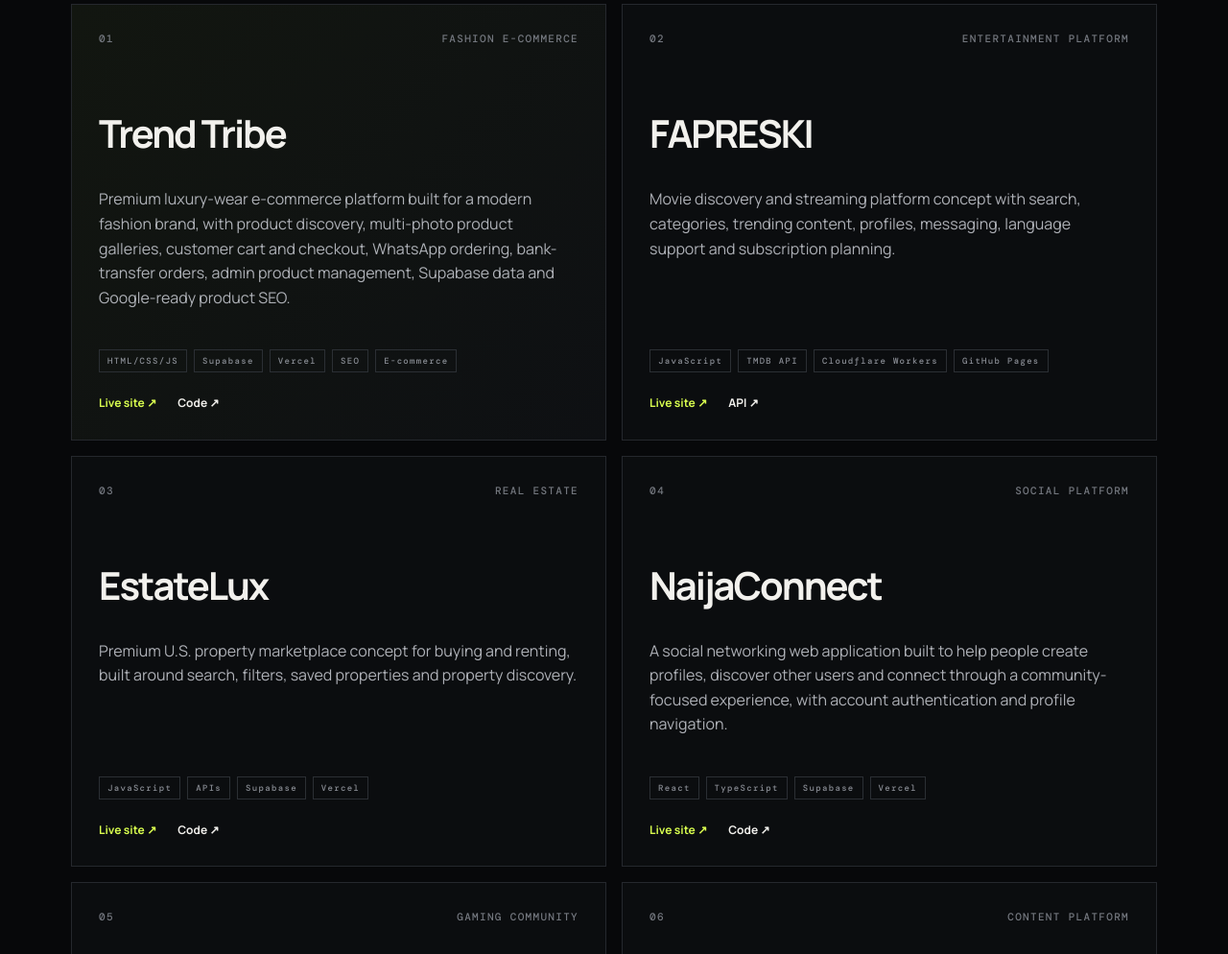
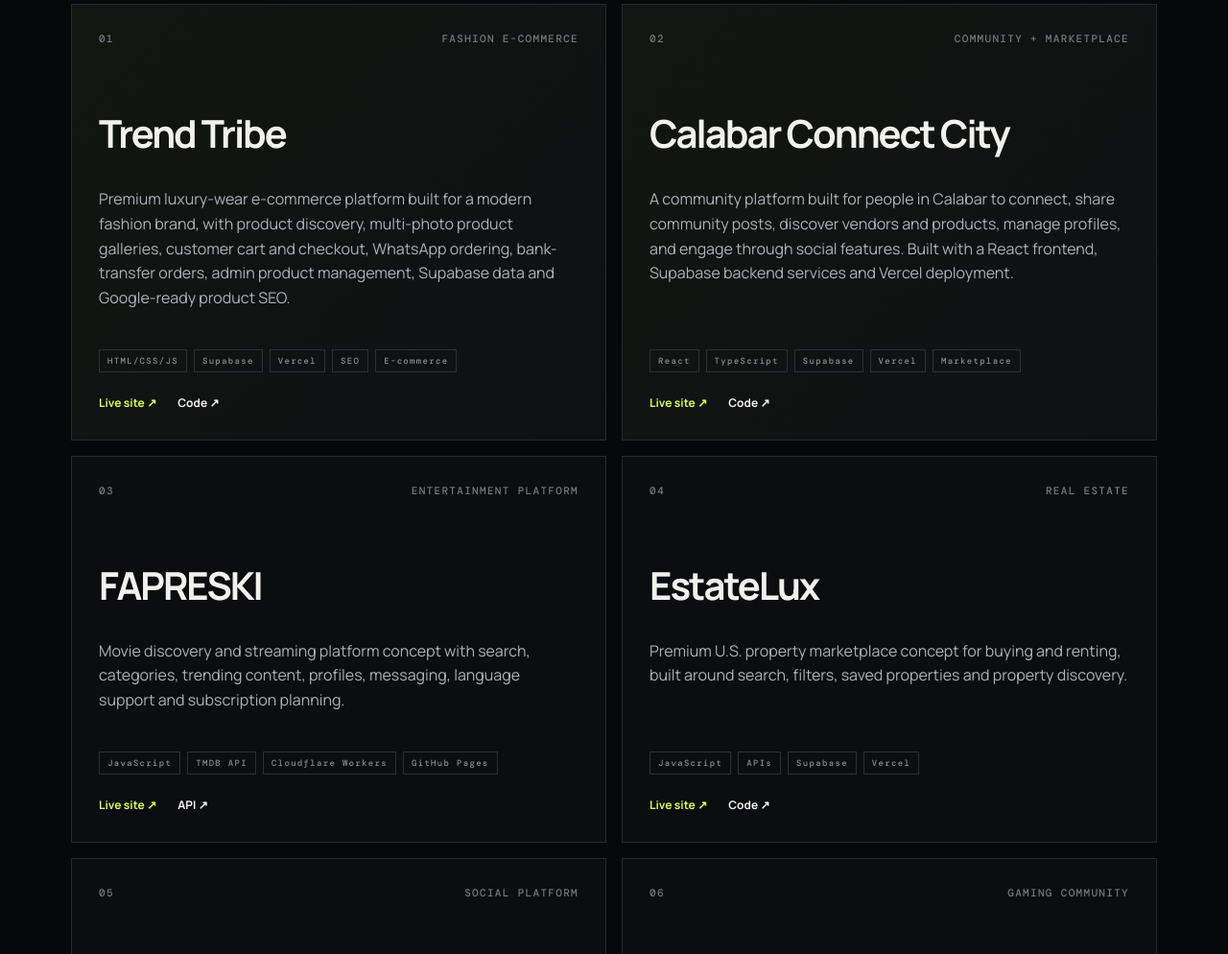
Before and after one commit to princewillobongha/topboy-travis-portfolio, a website: page index.html in a window 1280 px wide. Shown: the part 1757-2751 px from the top of the page at 96% size. Drawn offline with nearby package versions, Linux system fonts and the light colour scheme.

Commit message:
Add Calabar Connect City to portfolio projects

```diff
--- a/index.html
+++ b/index.html
@@ -87,8 +87,16 @@
           <div class="card-links"><a href="https://trend-tribe.vercel.app/" target="_blank" rel="noreferrer">Live site ↗</a><a href="https://github.com/princewillobongha/Trend-tribe" target="_blank" rel="noreferrer">Code ↗</a></div>
         </article>
 
+        <article class="project-card featured">
+          <div class="project-meta"><span>02</span><span>COMMUNITY + MARKETPLACE</span></div>
+          <h3>Calabar Connect City</h3>
+          <p>A community platform built for people in Calabar to connect, share community posts, discover vendors and products, manage profiles, and engage through social features. Built with a React frontend, Supabase backend services and Vercel deployment.</p>
+          <div class="stack"><span>React</span><span>TypeScript</span><span>Supabase</span><span>Vercel</span><span>Marketplace</span></div>
+          <div class="card-links"><a href="https://calabar-connect-city-omega.vercel.app/" target="_blank" rel="noreferrer">Live site ↗</a><a href="https://github.com/princewillobongha/Calabar-Connect-City-" target="_blank" rel="noreferrer">Code ↗</a></div>
+        </article>
+
         <article class="project-card">
-          <div class="project-meta"><span>02</span><span>ENTERTAINMENT PLATFORM</span></div>
+          <div class="project-meta"><span>03</span><span>ENTERTAINMENT PLATFORM</span></div>
           <h3>FAPRESKI</h3>
           <p>Movie discovery and streaming platform concept with search, categories, trending content, profiles, messaging, language support and subscription planning.</p>
           <div class="stack"><span>JavaScript</span><span>TMDB API</span><span>Cloudflare Workers</span><span>GitHub Pages</span></div>
@@ -96,7 +104,7 @@
         </article>
 
         <article class="project-card">
-          <div class="project-meta"><span>03</span><span>REAL ESTATE</span></div>
+          <div class="project-meta"><span>04</span><span>REAL ESTATE</span></div>
           <h3>EstateLux</h3>
           <p>Premium U.S. property marketplace concept for buying and renting, built around search, filters, saved properties and property discovery.</p>
           <div class="stack"><span>JavaScript</span><span>APIs</span><span>Supabase</span><span>Vercel</span></div>
@@ -104,7 +112,7 @@
         </article>
 
         <article class="project-card">
-          <div class="project-meta"><span>04</span><span>SOCIAL PLATFORM</span></div>
+          <div class="project-meta"><span>05</span><span>SOCIAL PLATFORM</span></div>
           <h3>NaijaConnect</h3>
           <p>A social networking web application built to help people create profiles, discover other users and connect through a community-focused experience, with account authentication and profile navigation.</p>
           <div class="stack"><span>React</span><span>TypeScript</span><span>Supabase</span><span>Vercel</span></div>
@@ -112,7 +120,7 @@
         </article>
 
         <article class="project-card">
-          <div class="project-meta"><span>05</span><span>GAMING COMMUNITY</span></div>
+          <div class="project-meta"><span>06</span><span>GAMING COMMUNITY</span></div>
           <h3>CDP ESPORT</h3>
           <p>A responsive African gaming and esports community experience with sections for games, events, community, expansion and contact.</p>
           <div class="stack"><span>HTML</span><span>CSS</span><span>JavaScript</span><span>Vercel</span></div>
@@ -120,7 +128,7 @@
         </article>
 
         <article class="project-card">
-          <div class="project-meta"><span>06</span><span>CONTENT PLATFORM</span></div>
+          <div class="project-meta"><span>07</span><span>CONTENT PLATFORM</span></div>
           <h3>The Profile Ledger</h3>
           <p>Biography and public-profile publication concept designed around featured profiles, latest stories and structured profile pages.</p>
           <div class="stack"><span>Web UI</span><span>Content Architecture</span><span>Vercel</span></div>
```
